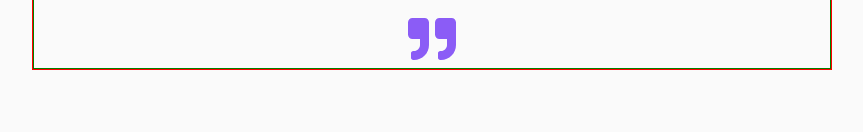
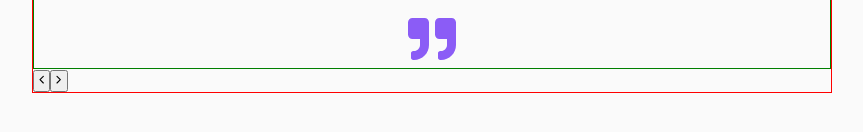
Before and after one commit to L-Qichen/React-mini-projects, a React (Vite) app in the folder slider/: page / in a window 1280 px wide. Shown: the part 482-614 px from the top of the page, without its empty margins (208-1071 px from the left). Built offline with nearby package versions, Linux system fonts and the light colour scheme.

Commit message:
Added prev and next icons in Carousel component

```diff
--- a/slider/src/Carousel.jsx
+++ b/slider/src/Carousel.jsx
@@ -8,6 +8,7 @@ const Carousel = () => {
 
   return (
     <div className='main'>
+
       {customers.map((customer) => {
         const { id, image, name, title, quote } = customer;
         return (
@@ -20,6 +21,13 @@ const Carousel = () => {
           </div>
         )
       })}
+
+      <button type='button' className='prev-btn'>
+        <FiChevronLeft />
+      </button>
+      <button type='button' className='next-btn'>
+        <FiChevronRight />
+      </button>
     </div>
   );
 }
```
